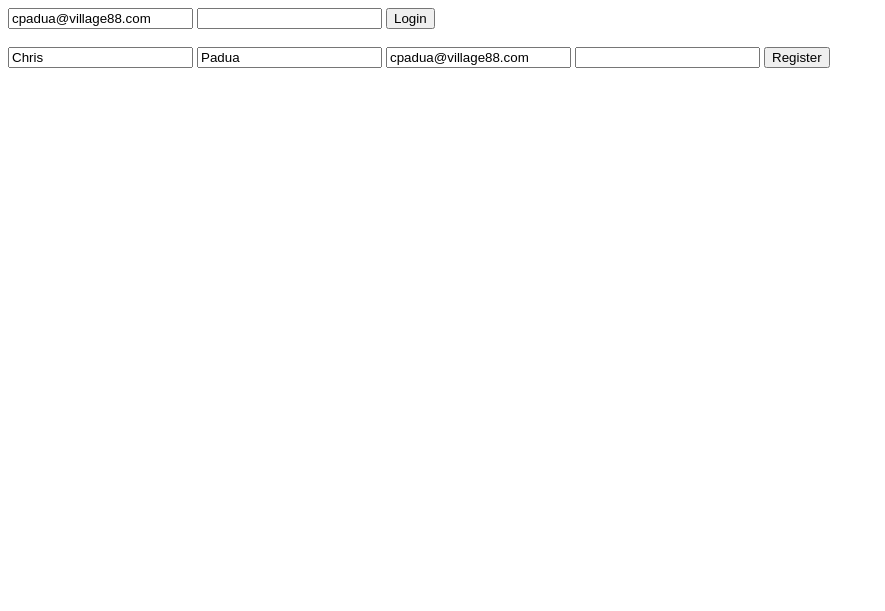
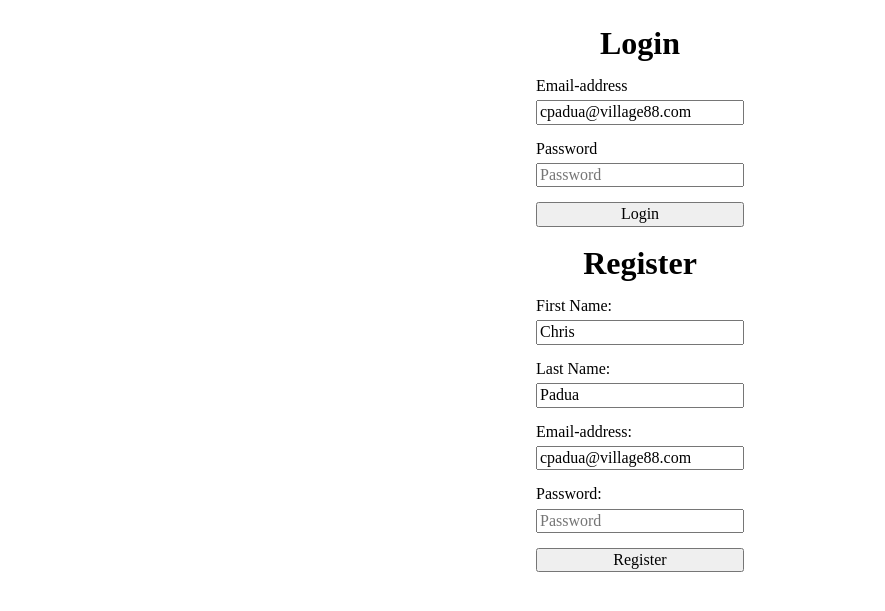
Before and after one commit to v88-paul-samuel/javascript-mvc, a Node server app: page / in a window 1280 px wide. Shown: the top 611 px of the page, without its empty margins (0-885 px from the left). Run offline with Node 20, Linux system fonts and the light colour scheme.

Commit message:
initial commit for starting point

```diff
--- a/app.js
+++ b/app.js
@@ -1,12 +1,14 @@
-const BodyParser = require('body-parser');
-const Express    = require('express');
-const Path       = require('path');
-const Session    = require('express-session');
+import BodyParser from 'body-parser';
+import Express from 'express';
+import Path from 'path';
+import Session from 'express-session';
+import Constants from './configs/constants.js';
+const App = Express();
 
-const Constants  = require('./configs/constants');
-const App        = Express();
-
-const WallRoutes = require("./routes/wall.route");
+import WallRoutes from "./routes/wall.route.js";
+import {fileURLToPath} from 'url';
+const __filename = fileURLToPath(import.meta.url);
+const __dirname = Path.dirname(__filename);
 
 App.use(BodyParser.json({limit: '50mb'}));
 App.use(BodyParser.urlencoded({limit: '50mb', extended: true}));
--- a/assets/js/login.js
+++ b/assets/js/login.js
@@ -1,9 +1,13 @@
 $(document).ready( () => {
     $("#login_form").on("submit", function(){
         let form = $(this);
-
         $.post(form.attr("action"), $(form).serialize(), (data) => {
-            window.location = "/wall"
+            if(data.error_list !==  undefined){
+                 $("#login_errors").html(data.error_list);
+            }
+            else{
+                window.location = "/wall";
+            }
         }, "json");
 
         return false;
@@ -11,13 +15,12 @@ $(document).ready( () => {
 
     $("#registration_form").on("submit", function(){
         let form = $(this);
-
         $.post(form.attr("action"), $(form).serialize(), (data) => {
-            if(data.status){
-                location.reload();
+            if(data.error_list !== undefined){
+                $("#register_errors").html(data.error_list);
             }
             else{
-                alert(data.error);
+                location.reload();
             }
         }, "json");
 
--- /dev/null
+++ b/assets/styles/login.css
@@ -0,0 +1,28 @@
+#wrapper{
+    display: flex;
+    flex-direction: column;
+    align-items: center;
+    padding: 25px;
+}
+h1{
+    margin: 0px;
+}
+    form label{
+        margin: 15px 0px 5px 0px;
+    }
+    form input{
+        display: block;
+    }
+    form input[type="submit"]{
+        margin-top: 15px;
+        width: 100%;
+    }
+#login_errors p{
+    color: red;
+}
+#register_errors p{
+    color: red;
+}
+label{
+    display: block;
+}
--- a/configs/constants.js
+++ b/configs/constants.js
@@ -5,10 +5,10 @@ constant.PORT = 3000;
 constant.DATABASE = {
     host: "localhost",
     user: "root",
-    password: "",
+    password: "firaga123",
     database: "wall",
     connectionLimit: 50,
-    port: "3306"
+    port: "3308"
 }
 
-module.exports = constant;
+export default constant;
--- a/controllers/view.controller.js
+++ b/controllers/view.controller.js
@@ -1,3 +1,6 @@
+import UserModel from "../models/user.model.js";
+import { validationResult } from 'express-validator';
+
 class ViewController {
     #req;
     #res;
@@ -8,8 +11,56 @@ class ViewController {
     }
 
     homepage = async () => {
-        this.#res.render("login.ejs");
+        if(this.#req.session.user !== undefined){
+            this.#res.redirect("/wall")
+        }
+        else{
+            this.#res.render("login.ejs");
+        }
+    }
+
+    login = async () => {
+        let error_list = UserModel.htmlErrors(validationResult(this.#req).errors);
+        if(error_list.length > 0){
+            this.#res.json({error_list});
+        }
+        else{
+            let user_details = this.#req.body;
+            let [fetched_user] = await UserModel.getOneUser(user_details);
+            if(fetched_user === undefined){
+                error_list.push("<p>Invalid Credentials!</p>");
+                this.#res.json({error_list});
+            }
+            else{
+                this.#req.session.user = fetched_user;
+                this.#res.json({status : this.#req.session.user});
+            }
+        }
+
+    }
+
+    logoff = async () => {
+        delete this.#req.session.user;
+        this.#res.redirect("/homepage")
+    }
+
+    register = async () => {
+        let error_list = UserModel.htmlErrors(validationResult(this.#req).errors);
+        if(error_list.length > 0){
+            this.#res.json({error_list});
+        }
+        else{
+            let is_email_unique = await UserModel.hasEmail(this.#req.body["email_address"]);
+            if(!is_email_unique){
+                error_list.push("<p>Email Already Taken</p>");
+                this.#res.json({error_list});
+            }
+            else{
+                await UserModel.addUser(this.#req.body);
+                this.#res.json({status : true});
+            }
+        }
     }
 }
 
-module.exports = ViewController;
+export default ViewController;
--- /dev/null
+++ b/helpers/validator.js
@@ -0,0 +1,16 @@
+import { body } from 'express-validator';
+
+export default {
+    login: [
+        body('email_address').trim().notEmpty().withMessage('Email Address is required')
+            .isEmail().withMessage('Must be a valid Email').normalizeEmail().escape(),
+        body('password').trim().isLength({min:3}).withMessage('Invalid Password Entry').escape(),
+    ],
+    register: [
+        body('first_name').trim().notEmpty().withMessage('First Name is required').escape(),
+        body('last_name').trim().notEmpty().withMessage('Last Name is required').escape(),
+        body('email_address').trim().notEmpty().withMessage('Email address is required')
+            .isEmail().withMessage('Must be a valid Email').normalizeEmail().escape(),
+        body('password').trim().isLength({min:3}).withMessage('Invalid Password Entry').escape()
+    ]
+};
--- a/package.json
+++ b/package.json
@@ -2,6 +2,7 @@
   "name": "wall",
   "version": "1.0.0",
   "description": "",
+  "type": "module",
   "main": "app.js",
   "dependencies": {
     "body-parser": "^1.20.1",
@@ -9,7 +10,9 @@
     "ejs": "^3.1.8",
     "express": "^4.18.2",
     "express-session": "^1.17.3",
+    "express-validator": "^6.14.2",
     "md5": "^2.3.0",
+    "moment": "^2.29.4",
     "mysql": "^2.18.1"
   },
   "scripts": {
--- a/routes/wall.route.js
+++ b/routes/wall.route.js
@@ -1,8 +1,13 @@
-const { Router }     = require("express");
-const ViewController = require("../controllers/view.controller");
-
+import { Router } from "express";
+import ViewController from "../controllers/view.controller.js";
+import validateUser from "../helpers/validator.js";
 const WallRoute = Router();
 
+
 WallRoute.get("/", (req, res) => { new ViewController(req, res).homepage(); });
+WallRoute.get("/homepage", (req, res) => { new ViewController(req, res).homepage(); });
+WallRoute.get("/logoff", (req, res) => { new ViewController(req, res).logoff(); });
+WallRoute.post("/login", validateUser.login, (req, res) => { new ViewController(req, res).login(); })
+WallRoute.post("/register", validateUser.register,  (req, res) => { new ViewController(req, res).register(); })
 
-module.exports = WallRoute;
+export default WallRoute;
--- a/views/login.ejs
+++ b/views/login.ejs
@@ -5,22 +5,36 @@
     <meta http-equiv="X-UA-Compatible" content="IE=edge">
     <meta name="viewport" content="width=device-width, initial-scale=1.0">
     <title>Login Page / Registration Page</title>
+    <link rel="stylesheet" type="text/css" href="/assets/styles/normalize.css" />
+    <link rel="stylesheet" type="text/css" href="/assets/styles/login.css" />
     <script src="https://cdnjs.cloudflare.com/ajax/libs/jquery/3.6.1/jquery.min.js"></script>
     <script src="/assets/js/login.js"></script>
 </head>
 <body>
     <div id="wrapper">
+        <h1>Login</h1>
+        <div id="login_errors">
+        </div>
         <form action="/login" id="login_form" method="POST" >
-            <input type="text" name="email_address" value="cpadua@village88.com">
-            <input type="password" name="password">
+            <label>Email-address</label>
+                <input type="text" name="email_address" value="cpadua@village88.com" placeholder="Email-address">
+            <label>Password</label>
+                <input type="password" name="password" placeholder="Password">
             <input type="submit" value="Login">
         </form>
         <br />
+        <h1>Register</h1>
+        <div id="register_errors">
+        </div>
         <form action="/register" id="registration_form" method="POST">
-            <input type="text" name="first_name" value="Chris">
-            <input type="text" name="last_name" value="Padua">
-            <input type="text" name="email_address" value="cpadua@village88.com">
-            <input type="password" name="password" value="">
+            <label for="first_name">First Name:</label>
+            <input type="text" name="first_name" value="Chris" placeholder="First Name">
+            <label for="last_name">Last Name:</label>
+            <input type="text" name="last_name" value="Padua" placeholder="Last Name">
+            <label for="email_address">Email-address:</label>
+            <input type="text" name="email_address" value="cpadua@village88.com" placeholder="Email Address">
+            <label for="password">Password:</label>
+            <input type="password" name="password" value="" placeholder="Password">
             <input type="submit" value="Register">
         </form>
     </div>
```
Also changed, not shown: models/connection.js (+4 -3 lines), models/user.model.js (added, +94 -0 lines), assets/styles/normalize.css (added), 1 other file.
